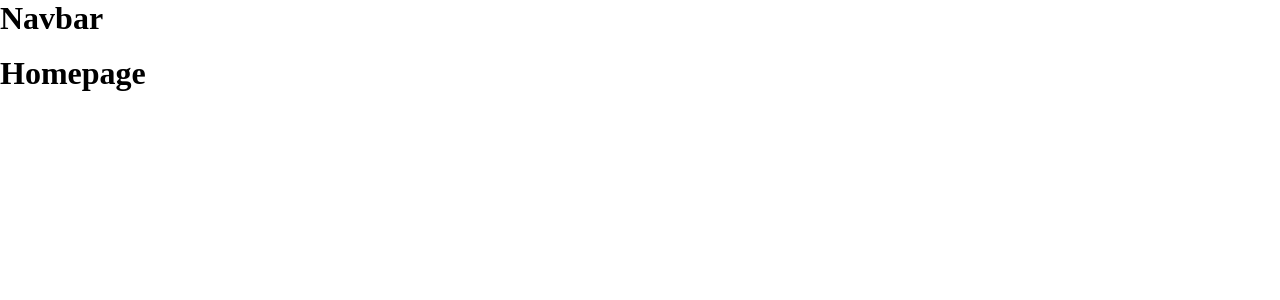
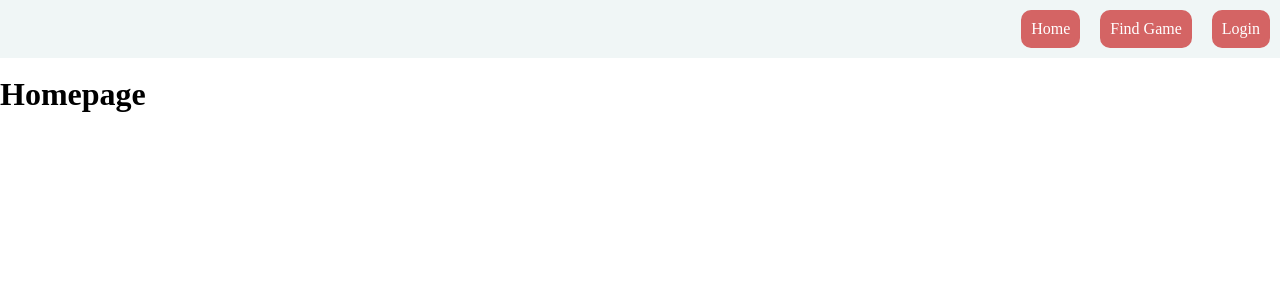
Before and after one commit to CaldwellDerek/jolly-co-op-frontend, a React (Create React App) app: page / in a window 1280 px wide. Shown: the top 300 px of the page. Built offline with nearby package versions, Linux system fonts and the light colour scheme.

Commit message:
added navbar components

```diff
--- a/src/App.js
+++ b/src/App.js
@@ -1,11 +1,41 @@
+import React, {useState, useEffect} from "react";
 import {BrowserRouter, Routes, Route } from 'react-router-dom'
 import { Login } from "./components/pages/Login"
+import  Navbar  from "./components/Navbar"
+import API from "./utils/API"
 
 function App() {
+  const [token, setToken] = useState("");
+  const [isLoggedIn, setIsLoggedIn] = useState(false)
+  const [userId, setUserId] = useState(0);
+
+  useEffect(()=>{
+    const savedToken = localStorage.getItem("token");
+    console.log(savedToken)
+    if(savedToken){
+      API.isValidToken(savedToken).then(tokenData=>{
+        if(tokenData.isValid){
+          setToken(savedToken);
+          setUserId(tokenData.user.id)
+          setIsLoggedIn(true)
+        } else {
+          localStorage.removeItem("token")
+        }
+      })
+    }
+  },[])
+
+  const logout = ()=>{
+    setToken('');
+    setUserId(0);
+    setIsLoggedIn(false);
+    localStorage.removeItem("token")
+  }
+
   return (
     <div className="App">
       <BrowserRouter>
-      <h1>Navbar</h1>
+      <Navbar isLoggedIn={isLoggedIn} userId={userId} logout={logout}/>
       <br/>
       <Routes>
         <Route path="/" element={<h1>Homepage</h1>}/>
--- a/src/components/Navbar/index.js
+++ b/src/components/Navbar/index.js
@@ -0,0 +1,18 @@
+import React from 'react';
+import {Link} from "react-router-dom"
+import "./style.css"
+
+const Navbar = (props) => {
+
+  return (
+    <div className="Navbar">
+        <Link to="/">Home</Link>
+        <Link to="/findgame">Find Game</Link>
+        <Link to="/login">Login</Link>  {/* make switch with logout page if logged in */}
+
+        {props.isLoggedIn?<button onClick={props.logout}>Logout</button>:null}
+    </div>
+  )
+}
+
+export default Navbar
--- a/src/components/Navbar/style.css
+++ b/src/components/Navbar/style.css
@@ -0,0 +1,18 @@
+.Navbar {
+    display: flex;
+    background-color: #f0f6f6;
+    justify-content:right;
+
+
+}
+
+.Navbar * {
+    font-size: 1rem;
+    padding:5px;
+    margin: 10px;
+    text-decoration: none;
+    border: 5px solid rgb(212, 100, 100);
+    background-color:rgb(212, 100, 100) ;
+    border-radius: 10px;
+    color:white;
+}
```
